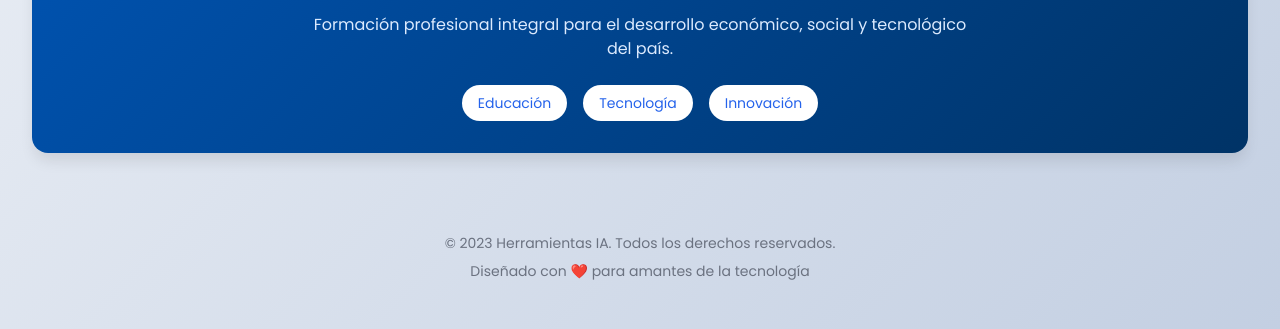
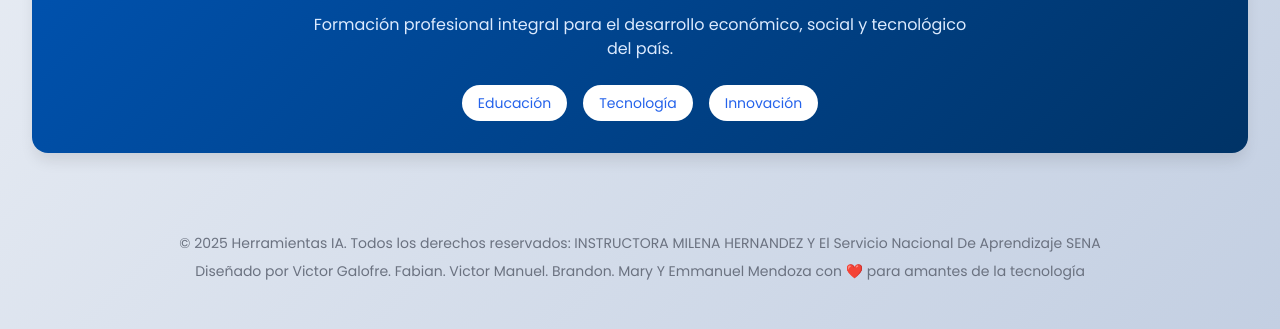
Before and after one commit to victorgalofre/herramientasia, a plain HTML site: page index.html in a window 1280 px wide. Shown: the part 763-1092 px from the top of the page. Drawn offline with nearby package versions, Linux system fonts and the light colour scheme.

Commit message:
Update index.html
UPDATE PAGE

```diff
--- a/index.html
+++ b/index.html
@@ -159,8 +159,9 @@
     </div>
 
     <footer class="mt-20 text-center text-gray-500 text-sm">
-        <p>© 2023 Herramientas IA. Todos los derechos reservados.</p>
-        <p class="mt-2">Diseñado con ❤️ para amantes de la tecnología</p>
+        <p>© 2025 Herramientas IA. Todos los derechos reservados: INSTRUCTORA MILENA HERNANDEZ Y El Servicio Nacional De Aprendizaje SENA
+</p>
+        <p class="mt-2">Diseñado por Victor Galofre. Fabian. Victor Manuel. Brandon. Mary Y Emmanuel Mendoza con ❤️ para amantes de la tecnología</p>
     </footer>
 
     <script>
@@ -189,3 +190,4 @@ $0
         }
     </script>
 </body>
+</html>
```
